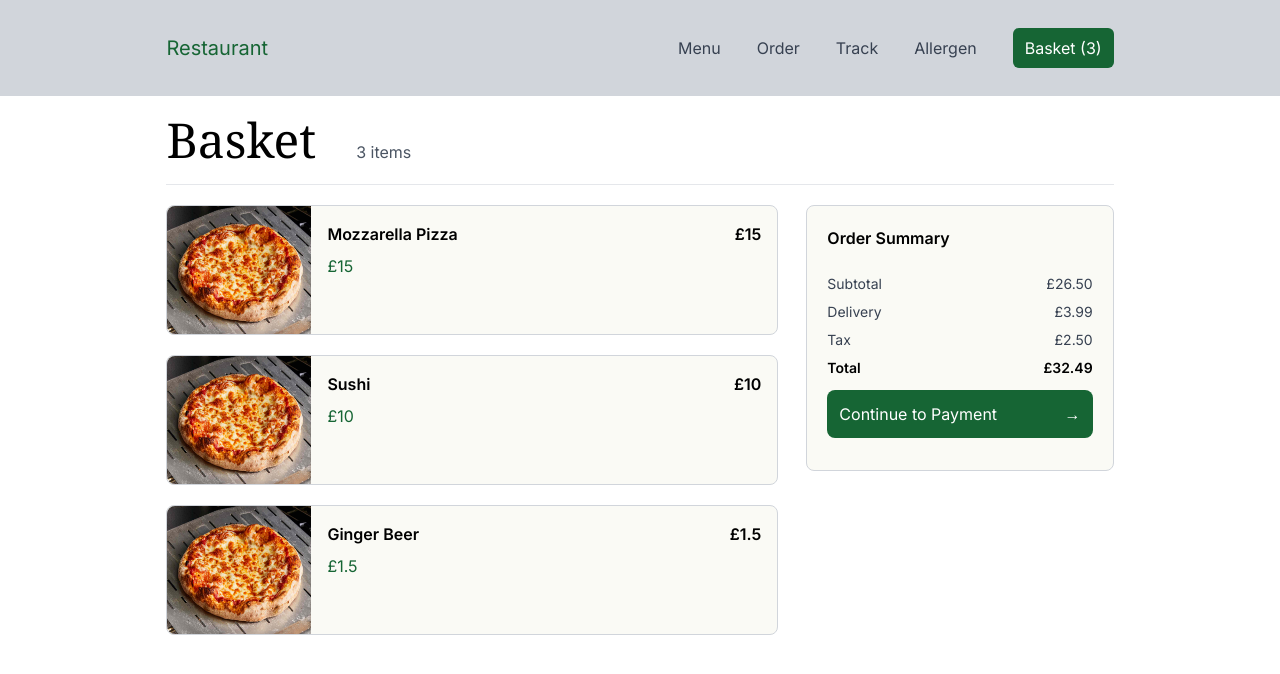
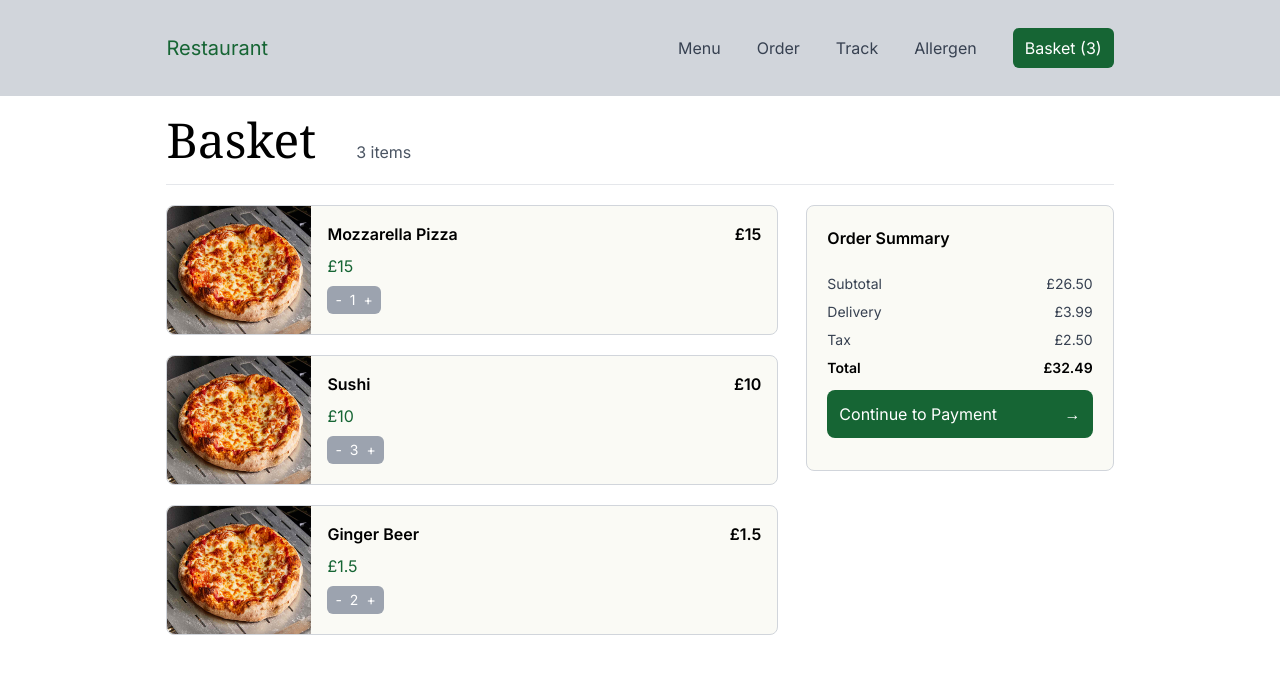
Before and after one commit to RealPhilos/resturant_website_team_project, a Next.js app in the folder frontend/: page /checkout in a window 1280 px wide. Shown: the top 674 px of the page. Built offline with nearby package versions, Linux system fonts and the light colour scheme.

Commit message:
added quantity in itemCard on checkout page

```diff
--- a/frontend/src/app/checkout/components/itemCard.jsx
+++ b/frontend/src/app/checkout/components/itemCard.jsx
@@ -8,6 +8,11 @@ function ItemCard({ item: { id, name, price, quantity } }) {
           <span>£{price}</span>
         </div>
         <span className="text-green-800">£{price}</span>
+        <div className="flex gap-2 text-sm bg-gray-400 text-white w-fit py-1 px-2 rounded-md">
+          <button>-</button>
+          <span>{quantity}</span>
+          <button>+</button>
+        </div>
       </div>
     </div>
   );
--- a/frontend/src/app/checkout/components/itemList.jsx
+++ b/frontend/src/app/checkout/components/itemList.jsx
@@ -12,13 +12,13 @@ export default function ItemList() {
       id: 2,
       name: "Sushi",
       price: 10,
-      quantity: 1,
+      quantity: 3,
     },
     {
       id: 3,
       name: "Ginger Beer",
       price: 1.5,
-      quantity: 1,
+      quantity: 2,
     },
   ];
   return (
```
